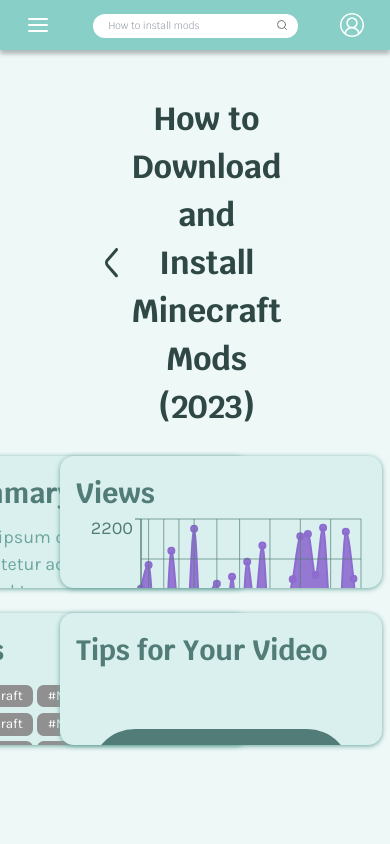
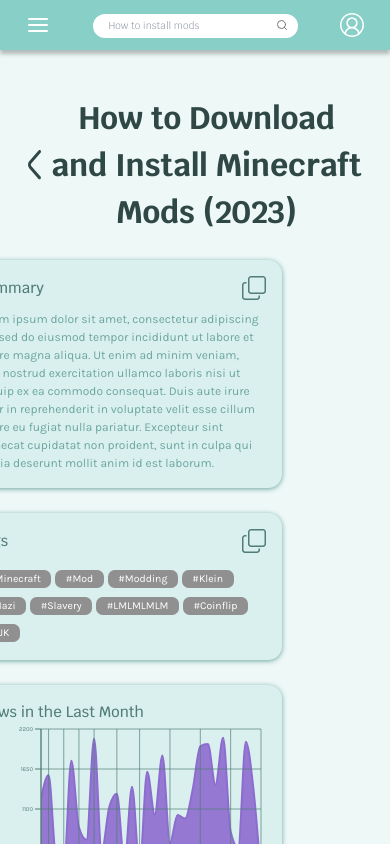
Before and after one commit to YourBestDream/WiseFront, a React (Create React App) app: page /results/stats in a window 390 px wide. Shown: the top 844 px of the page. Built offline with nearby package versions, Linux system fonts and the light colour scheme.

Commit message:
Added responsivnes but still need to work on it

```diff
--- a/src/components/card_graph/card_graph.css
+++ b/src/components/card_graph/card_graph.css
@@ -32,7 +32,13 @@
     flex-direction: row;
     font-family: "Krub", sans-serif;
     text-align: left;
-    font-weight: bold;
+    font-weight: 500;
     color:#517C77;
-    font-size: 28px;
+    font-size: clamp(15px,1vw,28px);
 }
+
+/* Style the graph container */
+.graph {
+    width: 100%;
+    height: 200px;
+  }
--- a/src/components/card_graph/card_graph.jsx
+++ b/src/components/card_graph/card_graph.jsx
@@ -45,15 +45,15 @@
         <div className='card-container'>
             <div className = 'card'>
                 <div className='header'>
-                    {"Views"}
+                    {"Views in the Last Month"}
                 </div>
                 <div className='graph'>
-                    <ResponsiveContainer width="100%" height={200}>
+                    <ResponsiveContainer>
                         <AreaChart data={data}>
-                            <Area dataKey="views" type="monotone" stroke="#8d6ccf" dot={{fill:"#8d6ccf"}} fill = "#8d6ccf" fillOpacity={0.9} strokeWidth={2}/>
+                            <Area dataKey="views" type="monotone" stroke="#8d6ccf" fill = "#8d6ccf" fillOpacity={0.9} strokeWidth={2}/>
                             <CartesianGrid stroke="#517C77" strokeWidth={0.69}/>
-                            <XAxis dataKey="day" stroke="#517C77" fontsize={8.276}/>
-                            <YAxis dataKey="views" stroke="#517C77"/>
+                            <XAxis dataKey="day" stroke="#517C77" fontsize={8.276} style={{fontSize: "clamp(6px,1vw,12px)"}}/>
+                            <YAxis dataKey="views" stroke="#517C77" style={{fontSize: "clamp(6px,1vw,12px)"}}/>
                             <Tooltip/>
                         </AreaChart>
                     </ResponsiveContainer>
--- a/src/components/card_help/card_help.css
+++ b/src/components/card_help/card_help.css
@@ -3,7 +3,6 @@
     flex-direction: column;
     align-items: center;
     justify-content: center;
-    /* margin-top: 2rem; */
     margin-bottom: 25px;
     width: 34.2vw;
     height: 100%;
@@ -32,15 +31,16 @@
     flex-direction: row;
     font-family: "Krub", sans-serif;
     text-align: left;
-    font-weight: bold;
+    font-weight: 500;
     color:#517C77;
-    font-size: 28px;
+    font-size: clamp(15px,2.3vw,28px);
 }
 
 .secondary-header {
     font-size: 20px;
     font-weight: 400;
     color: #517C77;
+    padding-top: 5px;
 }
 
 .button-wrapper{
@@ -55,13 +55,16 @@
     height: 14%;
     margin: 20% 0;
     justify-content: center;
-    padding: 11.462px 39.104px;
+    padding: clamp(6.7px,1vw,11px) clamp(23px,2.7vw,39.104px);
     border-radius: 44.2px;
     background-color: #517C77;
 }
+button:hover{
+    background-color: #3a5b57;
+}
 
 button p{
-    font-size: 50px;
+    font-size: clamp(32px,4vw,50px);
     font-weight: 500;
     color: #FFFFFF;
 }
--- a/src/components/card_info/card_info.css
+++ b/src/components/card_info/card_info.css
@@ -19,8 +19,6 @@
     padding: 1rem;
     overflow: hidden;
     font-family: Karla, sans-serif;
-    font-size: 18px;
-    color: rgb(108, 166, 159);
     max-width: 493px;
     min-width: 322px;
     text-align: left;
@@ -33,33 +31,13 @@
     flex-direction: row;
     font-family: "Krub", sans-serif;
     text-align: left;
-    font-weight: bold;
+    font-weight: 500;
     color:#517C77;
-    font-size: 28px;
+    font-size: clamp(15px,2.3vw,28px);
 }
 
 .card .text{
     padding-top: 10px;
+    font-size: clamp(12px,1.95vw,18px);
+    color: rgb(108, 166, 159);
 }
-@media (max-width: 796px){
-.card{
-    box-shadow: 0px 1px 5px 0px #6CA69F;
-    backdrop-filter: blur(7.5px);
-    background-color: rgb(218, 240, 238);
-    border-radius: 14px;
-    padding: 1rem;
-    overflow: hidden;
-    font-family: Karla, sans-serif;
-    font-size: 12px;
-    color: rgb(108, 166, 159);
-    width: 322px;
-    height: 132px;
-    text-align: left;
-    }
-.card header{
-    font-family: "Krub", sans-serif;
-    text-align: left;
-    font-weight: bold;
-    font-size: 15px;
-}
-}
--- a/src/components/card_tags/card_tags.css
+++ b/src/components/card_tags/card_tags.css
@@ -8,7 +8,7 @@
     margin-bottom: 25px;
     width: 34.2vw;
     height: 100%;
-    padding: 0 2.625rem;
+    padding: 0 1rem;
 }
 
 .card {
@@ -16,9 +16,6 @@
     background-color: rgb(218, 240, 238);
     border-radius: 14px;
     width:100%;
-    padding: 1rem;
-    margin-left:2.625rem;
-    margin-left: 2.625rem;
     overflow: hidden;
     font-family: Karla, sans-serif;
     font-size: 18px;
@@ -35,9 +32,9 @@
     flex-direction: row;
     font-family: "Krub", sans-serif;
     text-align: left;
-    font-weight: bold;
+    font-weight: 500;
     color:#517C77;
-    font-size: 28px;
+    font-size: clamp(15px,2.3vw,28px);
 }
 
 .card .tag-box{
@@ -45,7 +42,7 @@
 }
 
 .messages{
-    flex-wrap: wrap;
+    /* flex-wrap: wrap; */
     max-width: 450px;
     display: inline-flex;
     padding: 1.2px 10.5px;
@@ -56,7 +53,7 @@
     background: #909090;
     color: #FFF;
     font-family: Karla, sans-serif;
-    font-size: 13.41px;
+    font-size: clamp(10.5px,1.5vw,13.41px);
     margin: 2px;
 }
 
--- a/src/routes/Statistics/Statistics.css
+++ b/src/routes/Statistics/Statistics.css
@@ -10,8 +10,8 @@
 }
 
 .stats-header p{
-    font-size: 32px;
-    width: 42.8vw;
+    font-size: clamp(25px, 8vw, 32px);
+    width: clamp(322px,42.8vw,700px);
     padding-left: 2.6vw;
     font-weight: 700;
     color: #2F4846;
@@ -19,13 +19,32 @@
 .pair{
     display: flex;
     justify-content: center;
-    /* align-items: start; */
     flex-direction: column;
+}
+.card-box{
+    width: 100%;
+    display: flex;
+    justify-content: center;
+    align-items: center;
 }
 .cards-wrapper {
     display: flex;
-    position: relative;
-    flex:1;
+    width: 72.4vw;
+    justify-content: space-between;
     flex-direction: row;
-    margin: 0 auto;
   }
+
+  @media (max-width:500px) {
+    .card-box{
+        width: 100%;
+        display: flex;
+        justify-content: center;
+        align-items: center;
+    }
+    .cards-wrapper {
+        display: flex;
+        width: 72.4vw;
+        justify-content: space-between;
+        flex-direction: column;
+      }
+  }
--- a/src/routes/Statistics/Statistics.jsx
+++ b/src/routes/Statistics/Statistics.jsx
@@ -14,16 +14,18 @@
                 </svg>
                 <p>How to Download and Install Minecraft Mods (2023)</p>
             </div>
+            <div className='card-box'>
                 <div className='cards-wrapper'>
                     <div className='pair'>
                         <Card text = "Lorem ipsum dolor sit amet, consectetur adipiscing elit, sed do eiusmod tempor incididunt ut labore et dolore magna aliqua. Ut enim ad minim veniam, quis nostrud exercitation ullamco laboris nisi ut aliquip ex ea commodo consequat. Duis aute irure dolor in reprehenderit in voluptate velit esse cillum dolore eu fugiat nulla pariatur. Excepteur sint occaecat cupidatat non proident, sunt in culpa qui officia deserunt mollit anim id est laborum."/>
-                <CardTags tags = {[{tag: "Minecraft"}, {tag: "Mod"}, {tag: "Modding"}, {tag: "Minecraft"}, {tag: "Mod"}, {tag: "Modding"}, {tag: "Minecraft"}, {tag: "Mod"}, {tag: "Modding"}]}/>
+                        <CardTags tags = {[{tag: "Minecraft"}, {tag: "Mod"}, {tag: "Modding"}, {tag: "Klein"}, {tag: "Nazi"}, {tag: "Slavery"}, {tag: "LMLMLMLM"}, {tag: "Coinflip"}, {tag: "JJK"}]}/>
                     </div>
                     <div className='pair'>
                         <CardGraph />
                         <CardHelp
                         text = "Lorem ipsum dolor sit amet, consectetur adipiscing elit, sed do eiusmod tempor incididunt ut labore et dolore magna aliqua. Ut enim ad minim veniam, quis nostrud exercitation ullamco laboris nisi ut aliquip ex ea commodo consequat. Duis aute irure dolor in reprehenderit in voluptate velit esse cillum dolore eu fugiat nulla pariatur. Excepteur sint occaecat cupidatat non proident, sunt in culpa qui officia deserunt mollit anim id est laborum."
-                tags = {[{tag: "Minecraft"}, {tag: "Mod"}, {tag: "Modding"}, {tag: "Minecraft"}, {tag: "Mod"}, {tag: "Modding"}, {tag: "Minecraft"}, {tag: "Mod"}, {tag: "Modding"}]}/>
+                        tags = {[{tag: "Minecraft"}, {tag: "Mod"}, {tag: "Modding"}, {tag: "Klein"}, {tag: "Nazi"}, {tag: "Slavery"}, {tag: "LMLMLMLM"}, {tag: "Coinflip"}, {tag: "JJK"}]}/>
+                    </div>
                 </div>
             </div>
         </div>
```
Lines whose indentation alone changed are shown as unchanged.
